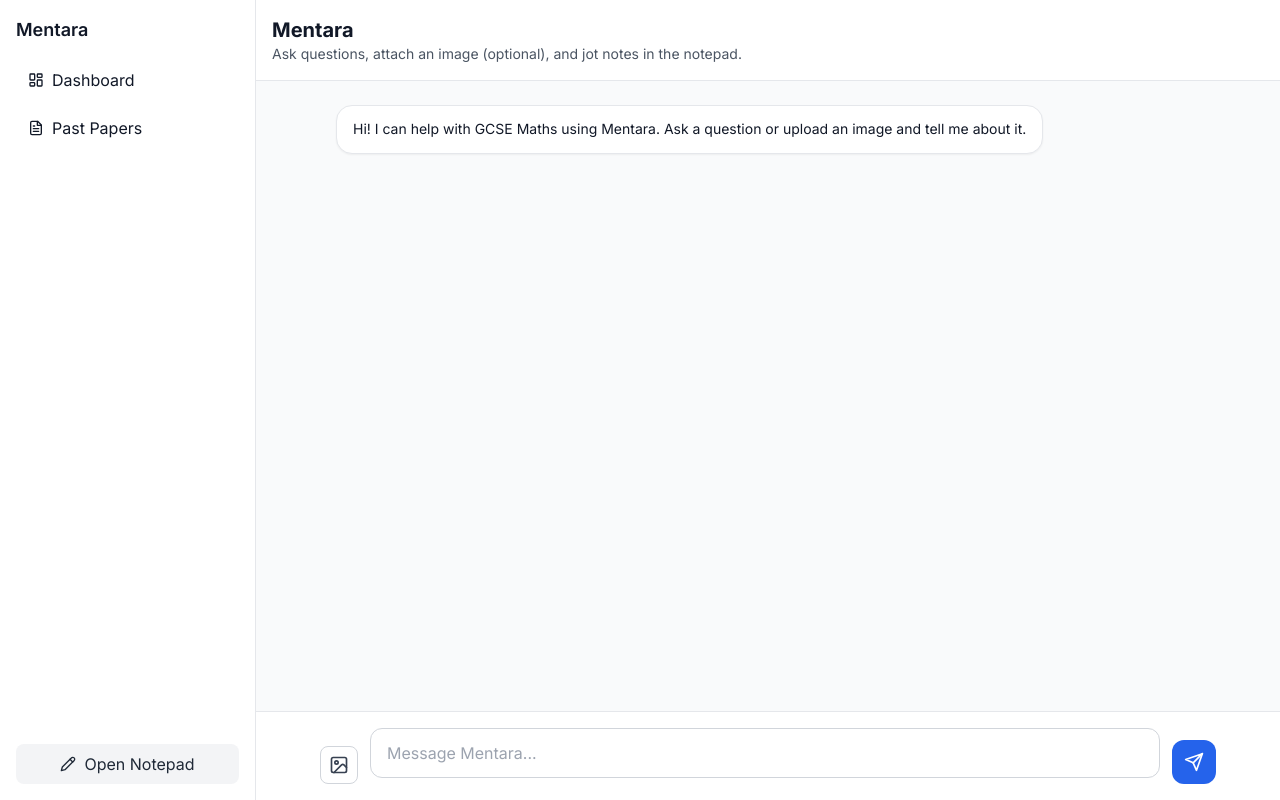
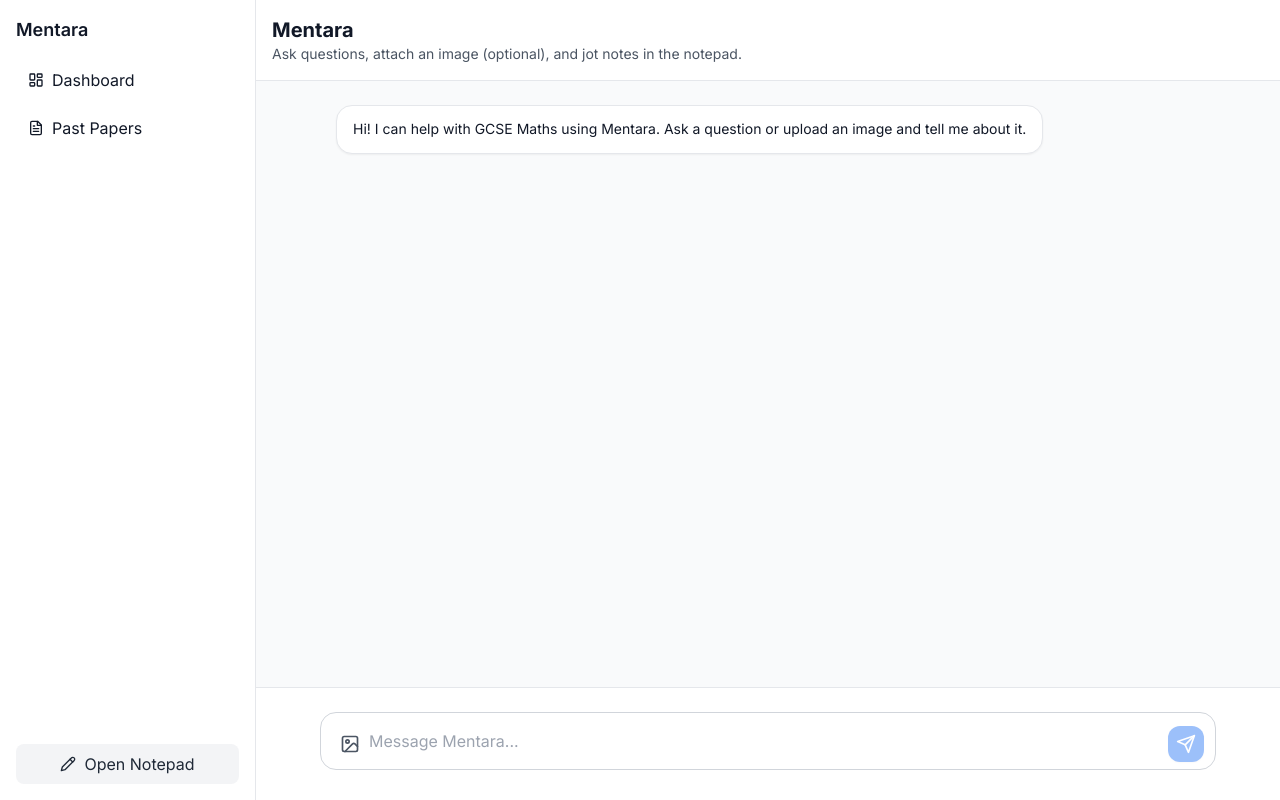
Before and after one commit to jack33wong/tutor, a Next.js app: page / in a window 1280 px wide. Built offline with nearby package versions, Linux system fonts and the light colour scheme.

Commit message:
Update chat input design with integrated button panel layout

```diff
--- a/app/page.tsx
+++ b/app/page.tsx
@@ -126,12 +126,13 @@
 					</div>
 
 					{/* Input Bar */}
-					<div className="border-t border-gray-200 bg-white p-4">
+					<div className="border-t border-gray-200 bg-white p-6">
 						<div className="max-w-4xl mx-auto">
-							<div className="flex items-end space-x-3">
+							<div className="relative">
+								{/* Image attachment button on the left */}
 								<button
 									onClick={() => fileRef.current?.click()}
-									className="p-2 rounded-lg border border-gray-300 hover:bg-gray-50 text-gray-700 transition-colors"
+									className="absolute left-3 top-1/2 transform -translate-y-1/2 p-2 rounded-xl hover:bg-gray-100 text-gray-600 transition-all duration-200"
 									title="Attach image"
 								>
 									<ImageIcon className="w-5 h-5" />
@@ -142,11 +143,14 @@
 									accept="image/*"
 									className="hidden"
 									onChange={(e) => {
-										const f = e.target.files?.[0];
-										setUploadName(f ? f.name : null);
+										const file = e.target.files?.[0];
+										if (file) {
+											setUploadName(file.name);
+										}
 									}}
 								/>
-								<div className="flex-1">
+
+								{/* Textarea with integrated buttons */}
 								<textarea
 									value={input}
 									onChange={(e) => setInput(e.target.value)}
@@ -159,21 +163,32 @@
 									}}
 									rows={1}
 									placeholder={uploadName ? `Message (attached: ${uploadName})` : 'Message Mentara...'}
-										className="w-full resize-none px-4 py-3 border border-gray-300 rounded-xl focus:ring-2 focus:ring-primary-500 focus:border-primary-500 transition-colors"
+									className="w-full px-12 py-4 border border-gray-300 rounded-2xl focus:ring-2 focus:ring-primary-500 focus:border-primary-500 resize-none bg-white"
 								/>
-								</div>
+
+								{/* Send button on the right */}
 								<button
-									disabled={isSending}
-									onClick={() => {
-										console.log('Send button clicked');
-										send();
-									}}
-									className="p-3 rounded-xl bg-primary-600 hover:bg-primary-700 text-white disabled:opacity-50 transition-colors"
-									title="Send"
+									onClick={send}
+									disabled={!input.trim() && !uploadName}
+									className="absolute right-3 top-1/2 transform -translate-y-1/2 p-2 rounded-xl bg-primary-500 hover:bg-primary-600 text-white transition-all duration-200 disabled:opacity-50 disabled:cursor-not-allowed shadow-sm"
 								>
 									<Send className="w-5 h-5" />
 								</button>
 							</div>
+
+							{/* Upload name display */}
+							{uploadName && (
+								<div className="mt-3 flex items-center space-x-2 text-sm text-gray-600">
+									<ImageIcon className="w-4 h-4" />
+									<span>{uploadName}</span>
+									<button
+										onClick={() => setUploadName(null)}
+										className="text-red-500 hover:text-red-700"
+									>
+										×
+									</button>
+								</div>
+							)}
 						</div>
 					</div>
 				</main>
```
Lines whose indentation alone changed are shown as unchanged.
